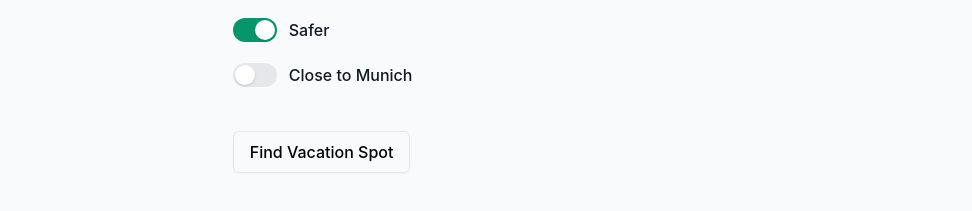
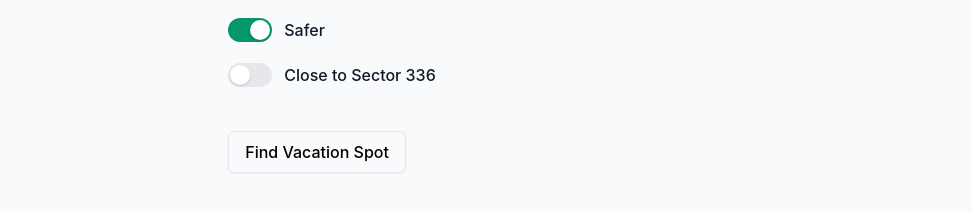
Before and after one commit to demir-delic/here2there, a React (Create React App) app in the folder client/: page / in a window 1280 px wide. Shown: the part 439-650 px from the top of the page, without its empty margins (308-1280 px from the left). Built offline with nearby package versions, Linux system fonts and the light colour scheme; no server answers.

Commit message:
Changed location / IP apis

```diff
--- a/client/src/App.js
+++ b/client/src/App.js
@@ -1,84 +1,105 @@
-import "./App.css";
-import Switcher from "./components/Switcher";
-import Button from "./components/Button";
-import LandingPageHeader from "./components/LandingPageHeader";
-import ChangeCityModal from "./components/ChangeCityModal";
-import ModalCornerLink from "./components/ModalCornerLink";
-import SearchResultPage from "./components/SearchResultPage";
-import { BrowserRouter, Link, Route, Switch } from "react-router-dom";
-import { useState, useEffect } from "react";
-import axios from "axios";
+import './App.css'
+import Switcher from './components/Switcher'
+import Button from './components/Button'
+import LandingPageHeader from './components/LandingPageHeader'
+import ChangeCityModal from './components/ChangeCityModal'
+import ModalCornerLink from './components/ModalCornerLink'
+import SearchResultPage from './components/SearchResultPage'
+import { BrowserRouter, Link, Route, Switch } from 'react-router-dom'
+import { useState, useEffect } from 'react'
+import axios from 'axios'
 
 function App() {
-  const [openModal, setOpenModal] = useState(false);
-  const [coords, setCoords] = useState({ lat: 0, lon: 0 });
-  const [userCity, setUserCity] = useState("Sector 336");
-  const [userCountry, setUserCountry] = useState("Planet Earth");
+    const [openModal, setOpenModal] = useState(false)
+    const [coords, setCoords] = useState({ lat: 0, lon: 0 })
+    const [userCity, setUserCity] = useState('Sector 336')
+    const [userCountry, setUserCountry] = useState('Planet Earth')
 
     const toggleModal = () => {
-    setOpenModal(!openModal);
-  };
+        setOpenModal(!openModal)
+    }
 
     const getLocation = async () => {
-    const key = process.env.REACT_APP_ACCESS_KEY;
-    const ip = await axios.get("https://api.ipify.org").then((res) => res.data);
+        if (navigator.geolocation) {
+            navigator.geolocation.getCurrentPosition((pos) => {
+                setCoords({
+                    lat: pos.coords.latitude,
+                    lon: pos.coords.longitude,
+                })
+            })
+
+            const revKey = process.env.REACT_APP_REVGEO_KEY
+            const ipKey = process.env.REACT_APP_IP_KEY
+
+            const ip = await axios
+                .get('https://api.ipify.org')
+                .then((res) => res.data)
 
             await axios
-      .get(`http://api.ipstack.com/${ip}?access_key=${key}`)
+                .get(
+                    `https://api.ipgeolocation.io/ipgeo?apiKey=${ipKey}&ip=${ip}`
+                )
                 .then((res) => res.data)
                 .then((data) => {
                     setCoords({
                         lat: data.latitude,
                         lon: data.longitude,
-        });
-        setUserCountry(data.country_name);
+                    })
+                    setUserCountry(data.country_name)
                     if (data.city !== null) {
-          setUserCity(data.city);
+                        setUserCity(data.city)
                     }
-      });
-
-    if (navigator.geolocation) {
-      navigator.geolocation.getCurrentPosition((pos) => {
-        setCoords({
-          lat: pos.coords.latitude,
-          lon: pos.coords.longitude,
-        });
-      });
+                })
         }
         // Reverse Geocode function below
-    await axios
-      .get(
-        `http://api.positionstack.com/v1/forward?access_key=${key}&query=${coords.lat},${coords.lon}`
-      )
-      .then((res) => res.data)
-      .then((data) => data);
-  };
+        // await axios
+        //     .get(
+        //         `http://api.positionstack.com/v1/forward?access_key=${revKey}&query=${coords.lat},${coords.lon}`
+        //     )
+        //     .then((res) => res.data)
+        //     .then((data) => data)
+    }
 
     useEffect(() => {
-    getLocation();
-  });
+        getLocation()
+    }, [])
 
     return (
         <BrowserRouter>
             <Switch>
-        <Route path="/results">
+                <Route path='/results'>
                     <SearchResultPage />
                 </Route>
-        <Route path="/">
-          <div className="h-min-screen bg-gray-50">
-            <ChangeCityModal open={openModal} onModalUpdate={setOpenModal} />
+                <Route path='/'>
+                    <div className='h-min-screen bg-gray-50'>
+                        <ChangeCityModal
+                            open={openModal}
+                            onModalUpdate={setOpenModal}
+                        />
                         {/* {`\nopenModal: ${openModal}`} */}
                         <ModalCornerLink onClick={toggleModal} />
-            <LandingPageHeader userCity={userCity} userCountry={userCountry} />
-            <div className="container flex flex-col items-baseline justify-between w-max h-88 mx-auto px-10">
-              <Switcher label="Less expensive" isEnabled={true} />
-              <Switcher label="Warmer in April" isEnabled={true} />
-              <Switcher label="Smaller population" isEnabled={true} />
-              <Switcher label="Safer" isEnabled={true} />
-              <Switcher label="Close to Munich" isEnabled={false} />
-              <div className="mt-6 mb-16">
-                <Link to="/results">
-                  <Button text="Find Vacation Spot" />
+                        <LandingPageHeader
+                            userCity={userCity}
+                            userCountry={userCountry}
+                        />
+                        <div className='container flex flex-col items-baseline justify-between w-max h-88 mx-auto px-10'>
+                            <Switcher label='Less expensive' isEnabled={true} />
+                            <Switcher
+                                label='Warmer in April'
+                                isEnabled={true}
+                            />
+                            <Switcher
+                                label='Smaller population'
+                                isEnabled={true}
+                            />
+                            <Switcher label='Safer' isEnabled={true} />
+                            <Switcher
+                                label={`Close to ${userCity}`}
+                                isEnabled={false}
+                            />
+                            <div className='mt-6 mb-16'>
+                                <Link to='/results'>
+                                    <Button text='Find Vacation Spot' />
                                 </Link>
                             </div>
                         </div>
@@ -86,7 +107,7 @@ function App() {
                 </Route>
             </Switch>
         </BrowserRouter>
-  );
+    )
 }
 
-export default App;
+export default App
```
Lines whose indentation alone changed are shown as unchanged.
